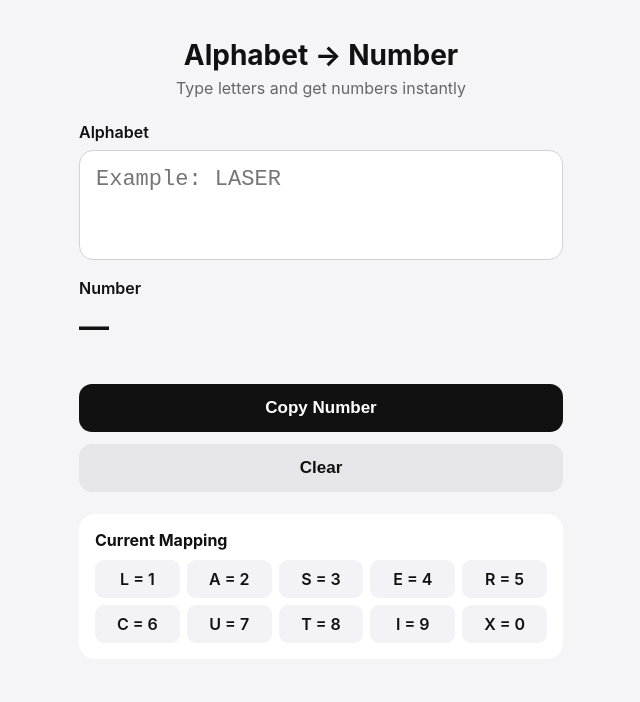
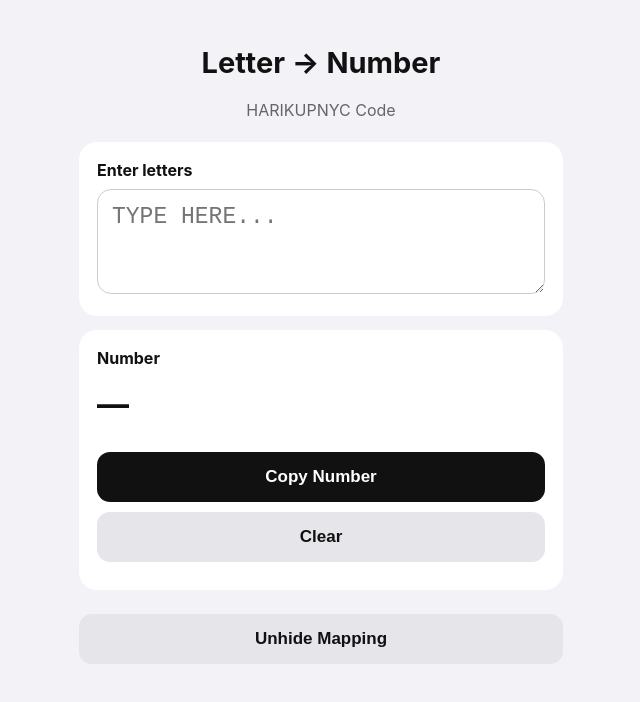
Before and after one commit to krishnakhambhadiya9925-code/letter-number-converter, a plain HTML site: page index.html in a window 1280 px wide. Shown: the whole page, without its empty margins (319-959 px from the left). Drawn offline with Linux system fonts and the light colour scheme.

Commit message:
Update index.html

```diff
--- a/index.html
+++ b/index.html
@@ -1,71 +1,167 @@
+
 <!DOCTYPE html>
 <html lang="en">
 <head>
 <meta charset="UTF-8">
-<meta name="viewport" content="width=device-width,initial-scale=1,maximum-scale=1,user-scalable=no">
-<meta name="apple-mobile-web-app-capable" content="yes">
-<meta name="apple-mobile-web-app-status-bar-style" content="default">
-<title>Alphabet Number Converter</title>
+<meta name="viewport" content="width=device-width, initial-scale=1">
+<meta name="theme-color" content="#111111">
+<title>HARIKUPNYC Converter</title>
 <style>
-*{box-sizing:border-box}
-body{margin:0;font-family:-apple-system,BlinkMacSystemFont,"Segoe UI",sans-serif;background:#f5f5f7;color:#111;display:flex;justify-content:center;min-height:100vh}
-.app{width:100%;max-width:520px;padding:28px 18px}
-h1{font-size:28px;text-align:center;margin:10px 0 6px}
-.sub{text-align:center;color:#666;margin-bottom:24px}
-label{font-weight:600;display:block;margin:14px 0 8px}
-textarea,input{width:100%;border:1px solid #d1d1d6;border-radius:14px;background:white;padding:16px;font-size:22px;outline:none}
-textarea{min-height:110px;resize:none}
-.result{margin-top:10px;font-size:30px;font-weight:700;letter-spacing:2px;word-break:break-all;min-height:64px}
-button{border:0;border-radius:13px;padding:14px 18px;font-size:17px;font-weight:600;margin-top:12px;cursor:pointer}
-.copy{width:100%;background:#111;color:white}
-.clear{width:100%;background:#e5e5ea;color:#111}
-.map{margin-top:22px;background:white;border-radius:16px;padding:16px}
-.map b{display:block;margin-bottom:10px}
-.grid{display:grid;grid-template-columns:repeat(5,1fr);gap:7px}
-.cell{background:#f2f2f7;border-radius:9px;padding:9px;text-align:center;font-weight:600}
-.status{text-align:center;color:#2d7a3e;height:22px;margin-top:8px}
+* { box-sizing: border-box; }
+body {
+  margin: 0;
+  background: #f2f2f7;
+  color: #111;
+  font-family: -apple-system, BlinkMacSystemFont, Arial, sans-serif;
+}
+main {
+  max-width: 520px;
+  margin: auto;
+  padding: 26px 18px;
+}
+h1 { text-align: center; font-size: 29px; }
+.sub { text-align: center; color: #666; margin-bottom: 22px; }
+.card {
+  background: white;
+  border-radius: 18px;
+  padding: 18px;
+  margin-bottom: 14px;
+}
+label { font-weight: bold; display: block; margin-bottom: 9px; }
+textarea {
+  width: 100%;
+  height: 105px;
+  border: 1px solid #ccc;
+  border-radius: 14px;
+  padding: 14px;
+  font-size: 23px;
+  text-transform: uppercase;
+}
+.result {
+  min-height: 65px;
+  font-size: 32px;
+  font-weight: bold;
+  overflow-wrap: anywhere;
+  padding: 8px 0;
+}
+button {
+  width: 100%;
+  border: 0;
+  border-radius: 13px;
+  padding: 15px;
+  margin-top: 10px;
+  font-size: 17px;
+  font-weight: bold;
+}
+.primary { background: #111; color: white; }
+.secondary { background: #e5e5ea; color: #111; }
+.grid {
+  display: grid;
+  grid-template-columns: repeat(5, 1fr);
+  gap: 7px;
+}
+.cell {
+  background: #f2f2f7;
+  border-radius: 9px;
+  padding: 10px 2px;
+  text-align: center;
+  font-weight: bold;
+}
+.status { text-align: center; color: green; margin-top: 10px; }
+[hidden] { display: none !important; }
 </style>
 </head>
 <body>
-<div class="app">
-<h1>Alphabet → Number</h1>
-<div class="sub">Type letters and get numbers instantly</div>
+<main>
+  <h1>Letter → Number</h1>
+  <div class="sub">HARIKUPNYC Code</div>
 
-<label for="text">Alphabet</label>
-<textarea id="text" placeholder="Example: LASER" autofocus></textarea>
+  <section class="card">
+    <label for="input">Enter letters</label>
+    <textarea id="input" placeholder="Type here..." autocapitalize="characters"></textarea>
+  </section>
 
-<label>Number</label>
-<div id="result" class="result">—</div>
-<button class="copy" onclick="copyResult()">Copy Number</button>
-<button class="clear" onclick="clearAll()">Clear</button>
+  <section class="card">
+    <label>Number</label>
+    <div id="output" class="result">—</div>
+    <button class="primary" id="copy">Copy Number</button>
+    <button class="secondary" id="clear">Clear</button>
+    <div id="status" class="status"></div>
+  </section>
 
-<div class="map">
-<b>Current Mapping</b>
-<div class="grid">
-<div class="cell">L = 1</div><div class="cell">A = 2</div><div class="cell">S = 3</div><div class="cell">E = 4</div><div class="cell">R = 5</div>
-<div class="cell">C = 6</div><div class="cell">U = 7</div><div class="cell">T = 8</div><div class="cell">I = 9</div><div class="cell">X = 0</div>
-</div>
-</div>
-<div id="status" class="status"></div>
-</div>
+  <button class="secondary" id="toggle">Unhide Mapping</button>
+
+  <section class="card" id="mapping" hidden>
+    <label>Your Letter Mapping</label>
+    <div id="grid" class="grid"></div>
+  </section>
+</main>
+
 <script>
-const map={L:"1",A:"2",S:"3",E:"4",R:"5",C:"6",U:"7",T:"8",I:"9",X:"0"};
-const text=document.getElementById("text"), result=document.getElementById("result"), status=document.getElementById("status");
-function convert(){
-  const v=text.value.toUpperCase();
-  text.value=v;
-  result.textContent=[...v].map(c=>map[c]??c).join("") || "—";
+const map = {
+  H: "5",
+  A: "8",
+  R: "2",
+  I: "0",
+  K: "7",
+  U: "3",
+  P: "9",
+  N: "1",
+  Y: "6",
+  C: "4"
+};
+
+const input = document.getElementById("input");
+const output = document.getElementById("output");
+const status = document.getElementById("status");
+const mapping = document.getElementById("mapping");
+const toggle = document.getElementById("toggle");
+const grid = document.getElementById("grid");
+
+Object.entries(map).forEach(([letter, number]) => {
+  const cell = document.createElement("div");
+  cell.className = "cell";
+  cell.textContent = letter + " = " + number;
+  grid.appendChild(cell);
+});
+
+function convert() {
+  const letters = input.value.toUpperCase();
+  input.value = letters;
+  output.textContent =
+    [...letters].map(letter => map[letter] ?? letter).join("") || "—";
 }
-text.addEventListener("input",convert);
-async function copyResult(){
-  const v=result.textContent==="—"?"":result.textContent;
-  if(!v)return;
-  try{await navigator.clipboard.writeText(v);}
-  catch(e){const t=document.createElement("textarea");t.value=v;document.body.appendChild(t);t.select();document.execCommand("copy");t.remove();}
-  status.textContent="Copied!";
-  setTimeout(()=>status.textContent="",1200);
-}
-function clearAll(){text.value="";result.textContent="—";text.focus();status.textContent=""}
+
+input.addEventListener("input", convert);
+
+document.getElementById("copy").addEventListener("click", async () => {
+  if (output.textContent === "—") return;
+  try {
+    await navigator.clipboard.writeText(output.textContent);
+  } catch (error) {
+    const temp = document.createElement("textarea");
+    temp.value = output.textContent;
+    document.body.appendChild(temp);
+    temp.select();
+    document.execCommand("copy");
+    temp.remove();
+  }
+  status.textContent = "Copied!";
+  setTimeout(() => status.textContent = "", 1500);
+});
+
+document.getElementById("clear").addEventListener("click", () => {
+  input.value = "";
+  convert();
+  input.focus();
+});
+
+toggle.addEventListener("click", () => {
+  mapping.hidden = !mapping.hidden;
+  toggle.textContent = mapping.hidden ? "Unhide Mapping" : "Hide Mapping";
+});
+
+convert();
 </script>
 </body>
 </html>
```
